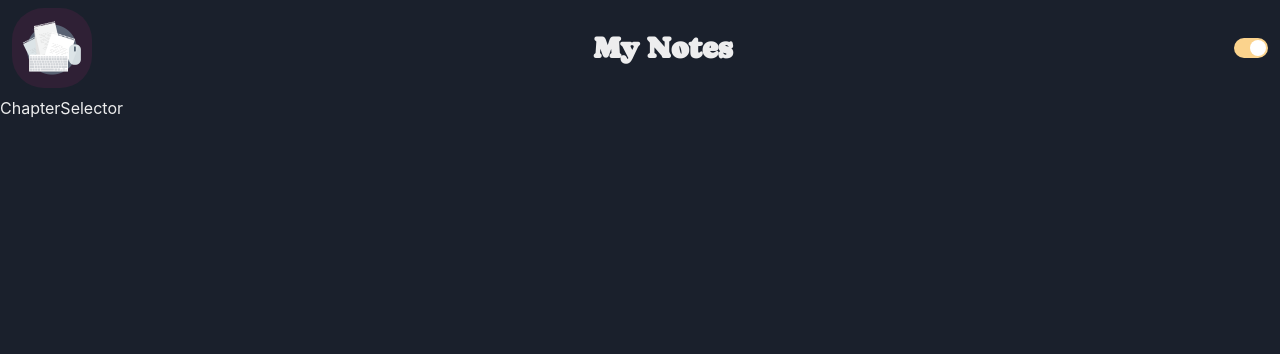
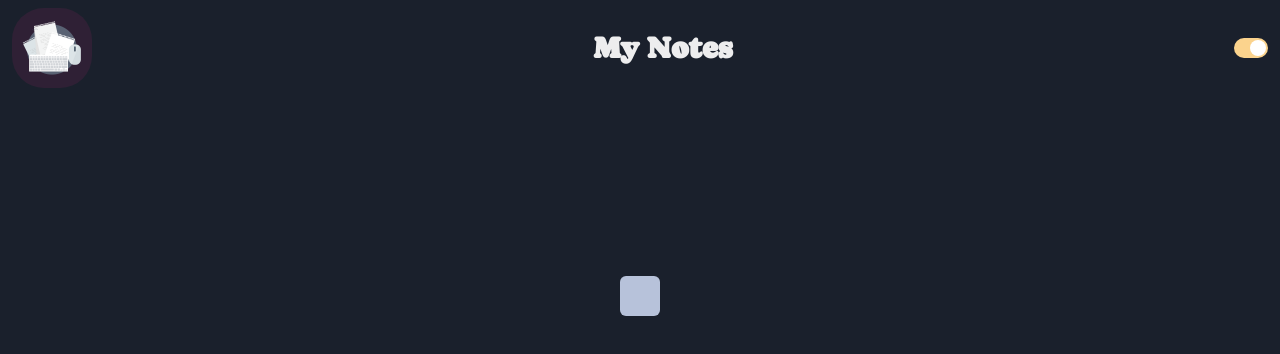
Before and after one commit to AdityaGoyatt/NotesApp, a React (Vite) app: page /java-basic in a window 1280 px wide. Shown: the top 354 px of the page. Built offline with nearby package versions, Linux system fonts and the light colour scheme.

Commit message:
Layout of chapter selector configured

```diff
--- a/src/components/ChapterSelector.tsx
+++ b/src/components/ChapterSelector.tsx
@@ -1,12 +1,24 @@
-import { useParams } from "react-router-dom";
+import { Link, useParams } from "react-router-dom";
 import useChapters from "../hooks/useChapters";
+import { Button } from "@chakra-ui/react";
+import SelectorLayout from "./selectorLayout";
 
 const ChapterSelector = () => {
   const { slug: providedSlug } = useParams();
   const data = useChapters();
-  const chapters = data.find((chptr) => chptr.slug === providedSlug);
-
-  return <div>ChapterSelector</div>;
+  const chapterData = data.find((chptr) => chptr.slug === providedSlug);
+  //   if (!chapterData) return <ErrorPage />;
+  return (
+    <>
+      <SelectorLayout>
+        {chapterData?.chapters.map((chapter) => (
+          <Link to="/">
+            <Button colorScheme="facebook">{chapter.name}</Button>
+          </Link>
+        ))}
+      </SelectorLayout>
+    </>
+  );
 };
 
 export default ChapterSelector;
--- /dev/null
+++ b/src/components/ErrorPage.tsx
@@ -0,0 +1,19 @@
+import { Heading } from "@chakra-ui/react";
+import { isRouteErrorResponse, useRouteError } from "react-router-dom";
+
+const ErrorPage = () => {
+  const error = useRouteError();
+  return (
+    <>
+      {isRouteErrorResponse(error) ? (
+        <Heading fontStyle="Caprismo">
+          The Page you are trying to access doesnt exists
+        </Heading>
+      ) : (
+        <Heading>Opps Sorry an Error Occured</Heading>
+      )}
+    </>
+  );
+};
+
+export default ErrorPage;
--- a/src/components/IndexPage.tsx
+++ b/src/components/IndexPage.tsx
@@ -1,18 +1,17 @@
 import LanguageSelector from "./LanguageSelector";
 import useSubjects from "../hooks/useSubjects";
-import { Flex } from "@chakra-ui/react";
+import SelectorLayout from "./selectorLayout";
 
 const IndexPage = () => {
   const subjects = useSubjects();
 
   return (
     <>
-      <Flex h="50vh" justifyContent="center" alignItems="center" wrap="wrap">
+      <SelectorLayout>
         {subjects.map((subject) => (
           <LanguageSelector key={subject.name} itemList={subject} />
         ))}
-        {/* </SimpleGrid> */}
-      </Flex>
+      </SelectorLayout>
     </>
   );
 };
--- a/src/components/LanguageSelector.tsx
+++ b/src/components/LanguageSelector.tsx
@@ -2,6 +2,7 @@ import { Button, Menu, MenuButton, MenuItem, MenuList } from "@chakra-ui/react";
 
 import { BsChevronDown } from "react-icons/bs";
 import { subjectQuery } from "../entities";
+import { Link } from "react-router-dom";
 
 interface Props {
   itemList: subjectQuery;
@@ -21,7 +22,9 @@ const LanguageSelector = ({ itemList }: Props) => {
         </MenuButton>
         <MenuList>
           {itemList.MajorTopics.map((topic) => (
-            <MenuItem key={topic.name}>{topic.name}</MenuItem>
+            <Link to={`/${topic.slug}`}>
+              <MenuItem key={topic.name}>{topic.name}</MenuItem>
+            </Link>
           ))}
         </MenuList>
       </Menu>
--- /dev/null
+++ b/src/components/selectorLayout.tsx
@@ -0,0 +1,14 @@
+import { Flex } from "@chakra-ui/react";
+import { ReactNode } from "react";
+interface Props {
+  children: ReactNode;
+}
+const SelectorLayout = ({ children }: Props) => {
+  return (
+    <Flex h="50vh" justifyContent="center" alignItems="center" wrap="wrap">
+      {children}
+    </Flex>
+  );
+};
+
+export default SelectorLayout;
--- a/src/routes.tsx
+++ b/src/routes.tsx
@@ -4,10 +4,12 @@ import Layout from "./components/Layout";
 import IndexPage from "./components/IndexPage";
 import SubTopicSelector from "./components/SubTopicSelector";
 import ChapterSelector from "./components/ChapterSelector";
+import ErrorPage from "./components/ErrorPage";
 
 const router = createBrowserRouter([
   {
     path: "/",
+    errorElement: <ErrorPage />,
     element: <Layout />,
     children: [
       {
```
